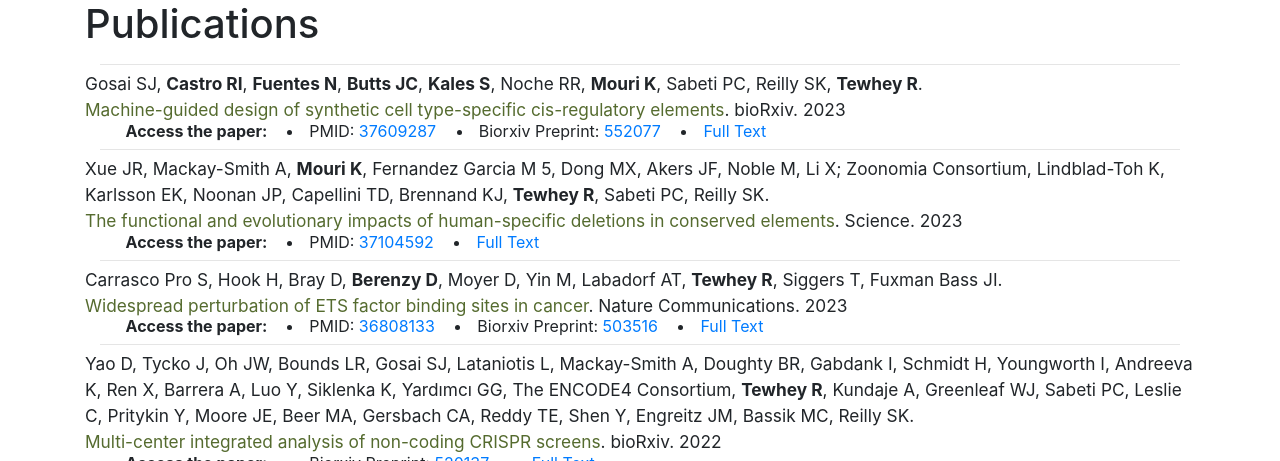
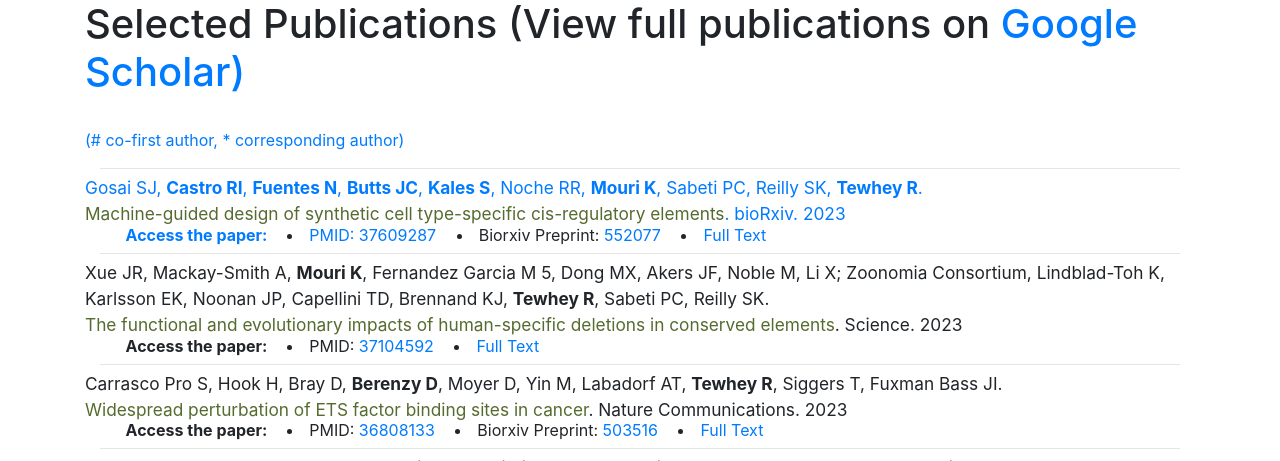
Before and after one commit to tewhey-lab/tewhey-lab.github.io, a Jekyll site: the page built from publications/index.html, in a window 1280 px wide and 900 px high, cut to the strip 439-900 px from the top of the window. Built offline with Jekyll 4.4.1, drawn with Linux system fonts in a browser that asks for light colours; nearby versions of some CDN libraries; comment, search, counter and statistics services are not loaded.

Commit message:
Update index.html

```diff
--- a/publications/index.html
+++ b/publications/index.html
@@ -9,8 +9,8 @@
 	Thoroghfare Islands with Roses (Detail) by <a href="http://www.erichopkins.com/" > Eric Hopkins </a>
 </div>
 <br>
-<h1>Publications</h1>
-
+<h1>Selected Publications (View full publications on <a href="https://scholar.google.com/citations?user=WFrvIc4AAAAJ&hl=en/" > Google Scholar)</h1> <br>
+(# co-first author, * corresponding author)
 <div class="container-fluid">
 
 {% for publication in site.data.publications %}
```
Also changed, not shown: other parts of publications/index.html (+1 -1 lines).
